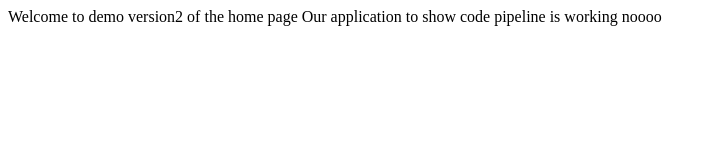
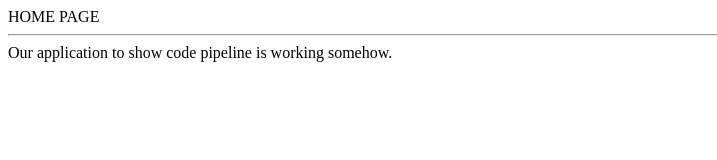
Before and after one commit to Deepanshu2440/CICD-AWS, a plain HTML site: page index.html in a window 1280 px wide. Shown: the whole page, without its empty margins (0-717 px from the left). Drawn offline with Linux system fonts and the light colour scheme.

Commit message:
Update index.html

```diff
--- a/index.html
+++ b/index.html
@@ -1,6 +1,7 @@
 <html>
-<head>Welcome to demo version2 of the home page</head>
+<head>HOME PAGE</head>
+<hr>
 <body>
-Our application to show code pipeline is working noooo
+Our application to show code pipeline is working somehow.
 </body>
 </html>
```
